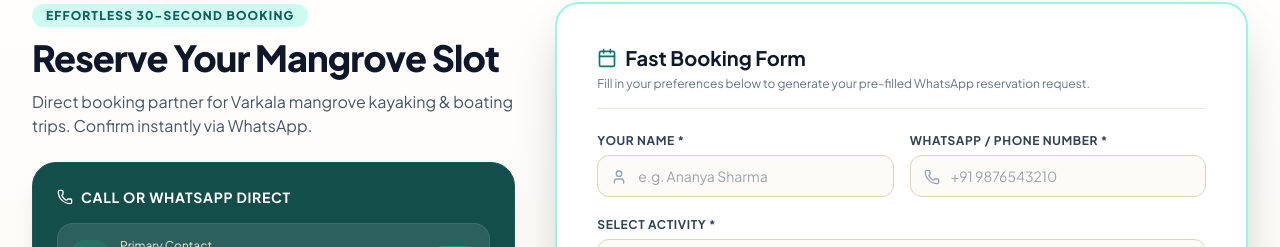
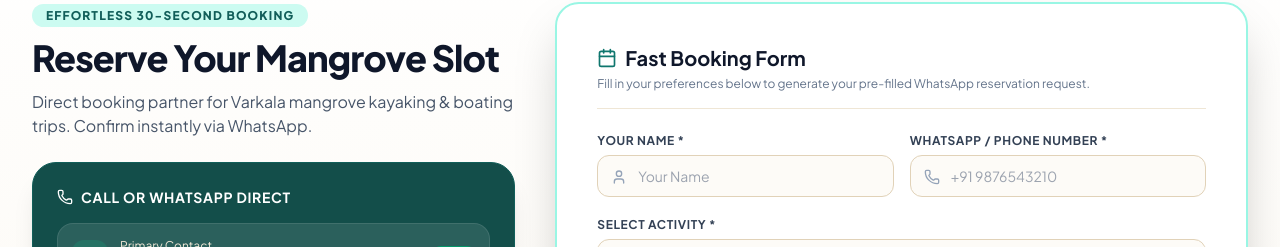
Before and after one commit to IsacSmile/nomadoo-varkala, a React (Vite) app: page / in a window 1280 px wide. Shown: the part 3845-4092 px from the top of the page. Built offline with nearby package versions, Linux system fonts and the light colour scheme; the HTML template or start-up script is replaced by a standard one.

Commit message:
Update name input placeholder to 'Your Name'

```diff
--- a/src/components/BookingSection.tsx
+++ b/src/components/BookingSection.tsx
@@ -170,7 +170,7 @@ Please confirm availability and share payment token details for best price. Than
                     <input
                       type="text"
                       required
-                      placeholder="e.g. Ananya Sharma"
+                      placeholder="Your Name"
                       value={name}
                       onChange={(e) => setName(e.target.value)}
                       className="w-full bg-sand-50 border border-sand-300 focus:border-mangrove-600 focus:bg-white rounded-xl pl-10 pr-4 py-2.5 text-sm text-slate-900 outline-none transition-all"
```
